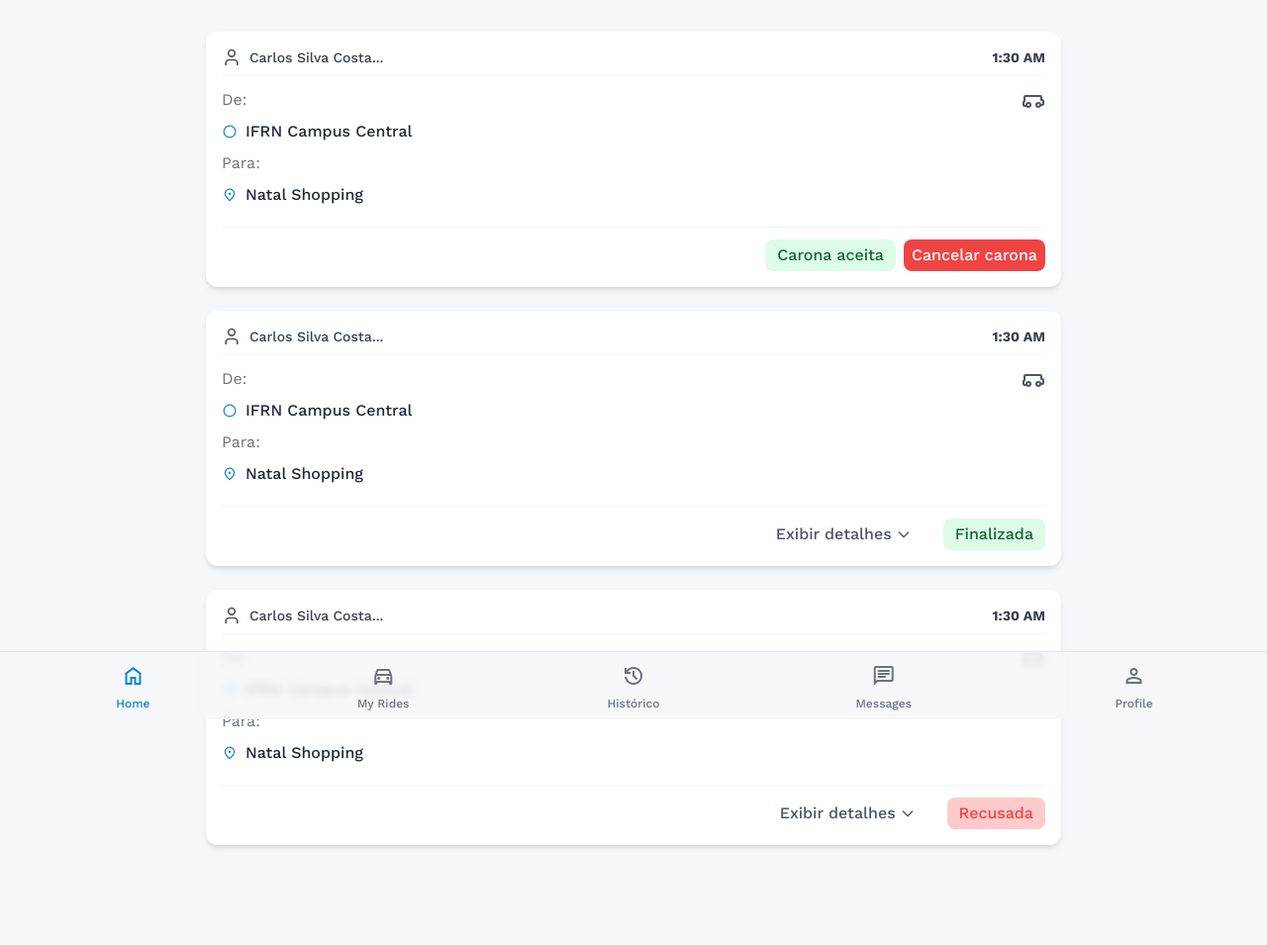
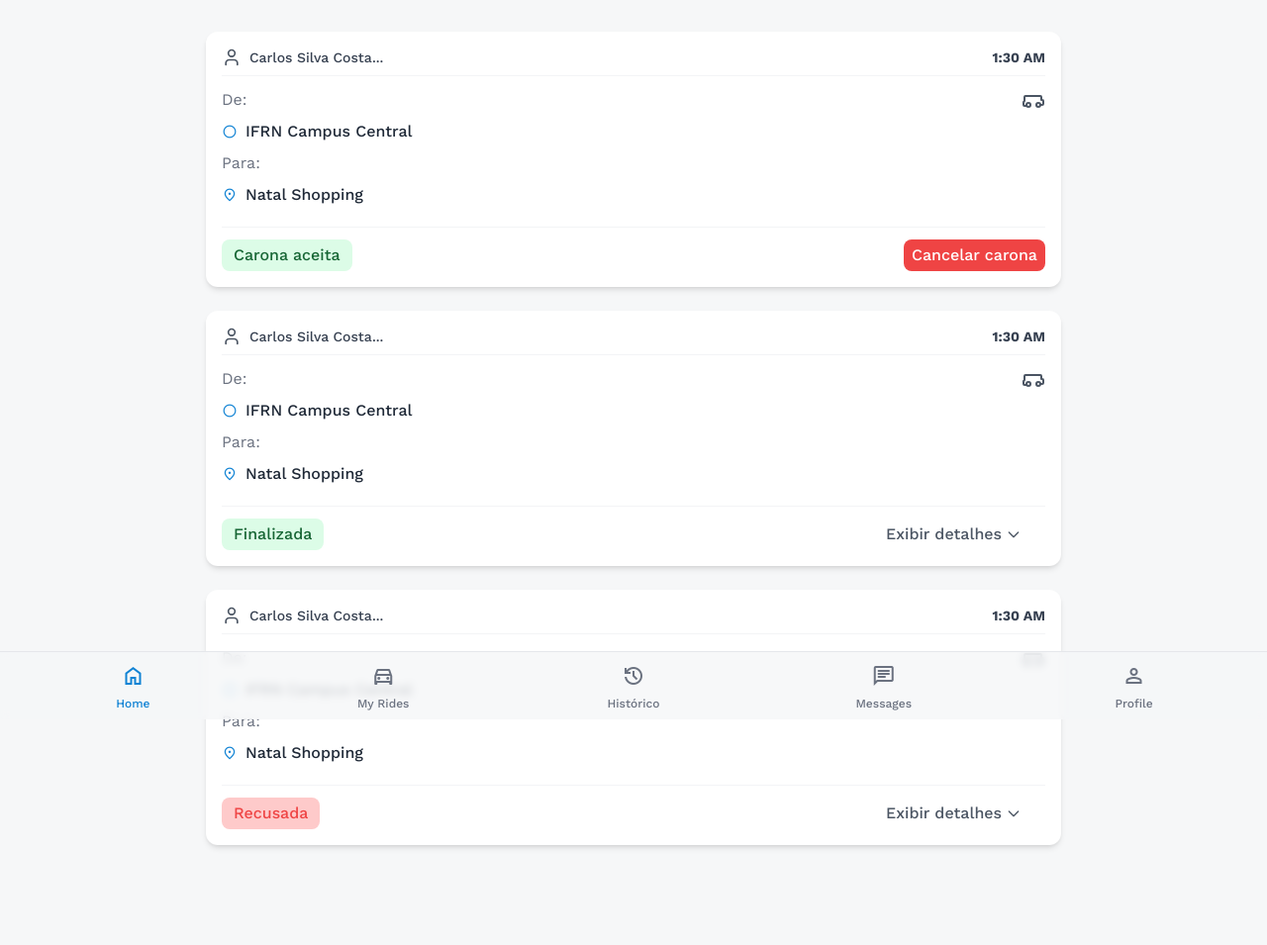
Before and after one commit to FabricioS2/Projeto-integrador-carona-solidaria, a Django app: page /historico/ in a window 1280 px wide. Shown: the part 73-1028 px from the top of the page at 99% size. Run offline with Django 5.2, Linux system fonts and the light colour scheme; some libraries are stand-ins or nearby versions.

Commit message:
changing button positions

```diff
--- a/usuario_app/templates/usuario_app/historico.html
+++ b/usuario_app/templates/usuario_app/historico.html
@@ -6,7 +6,7 @@
 <body
     class="font-display bg-background-light dark:bg-background-dark text-foreground-light dark:text-foreground-dark"
 >
-    <div class="flex flex-col min-h-screen content-center items-center ">
+    <div class="flex flex-col min-h-screen content-center items-center">
         <main class="flex-grow p-4 w-full flex justify-center">
             <div class="max-w-md md:max-w-4xl mx-auto w-full p-4 space-y-6">
                 <!-- Card -->
@@ -44,7 +44,7 @@
                         </div>
                     </div>
 
-                    <div class="flex justify-end space-x-2 pt-3 border-t border-gray-100">
+                    <div class="flex justify-between space-x-2 pt-3 border-t border-gray-100">
                         <div class="bg-green-100 font-medium text-green-800 px-3 py-1 rounded-lg font-medium ">
                             Carona aceita
                         </div>
@@ -88,16 +88,16 @@
                         </div>
                     </div>
 
-                    <div class="flex justify-end space-x-2 pt-3 border-t border-gray-100">
+                    <div class="flex justify-between space-x-2 pt-3 border-t border-gray-100">
+                        <div class="bg-green-100 font-medium text-green-800 px-3 py-1 rounded-lg font-medium">
+                            Finalizada
+                        </div>
                         <button class="hover:underline font-medium text-gray-600 px-6 py-1 rounded-lg flex items-center gap-1">
                             Exibir detalhes
                             <svg class="w-4 h-4" fill="none" stroke="currentColor" viewBox="0 0 24 24">
                                 <path stroke-linecap="round" stroke-linejoin="round" stroke-width="2" d="M19 9l-7 7-7-7"></path>
                             </svg>
                         </button>
-                        <div class="bg-green-100 font-medium text-green-800 px-3 py-1 rounded-lg font-medium">
-                            Finalizada
-                        </div>
                     </div>
                 </div>
                 <!--Card-->
@@ -135,16 +135,16 @@
                         </div>
                     </div>
 
-                    <div class="flex justify-end space-x-2 pt-3 border-t border-gray-100">
+                    <div class="flex justify-between space-x-2 pt-3 border-t border-gray-100">
+                        <div class="bg-red-200 font-medium text-red-500 px-3 py-1 rounded-lg font-medium">
+                            Recusada
+                        </div>
                         <button class=" hover:underline text-gray-600 font-medium px-6 py-1 rounded-lg flex items-center gap-1">
                             Exibir detalhes
                             <svg class="w-4 h-4" fill="none" stroke="currentColor" viewBox="0 0 24 24">
                                 <path stroke-linecap="round" stroke-linejoin="round" stroke-width="2" d="M19 9l-7 7-7-7"></path>
                             </svg>
                         </button>
-                        <div class="bg-red-200 font-medium text-red-500 px-3 py-1 rounded-lg font-medium">
-                            Recusada
-                        </div>
                     </div>
                 </div>
 
```
